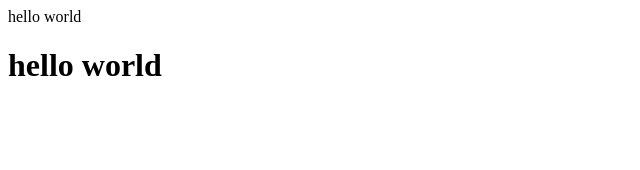
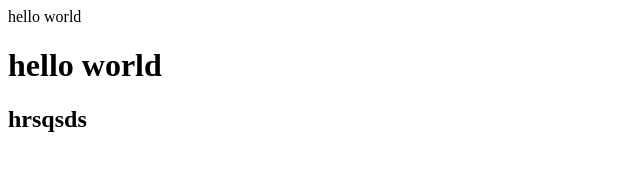
Before and after one commit to Yousef24Gaming/test, a plain HTML site: page index.html in a window 1280 px wide. Shown: the whole page, without its empty margins (0-640 px from the left). Drawn offline with Linux system fonts and the light colour scheme.

Commit message:
new changes

```diff
--- a/index.html
+++ b/index.html
@@ -8,5 +8,6 @@
   <body>
     hello world
     <h1>hello world</h1>
+    <h2>hrsqsds</h2>
   </body>
 </html>
```
